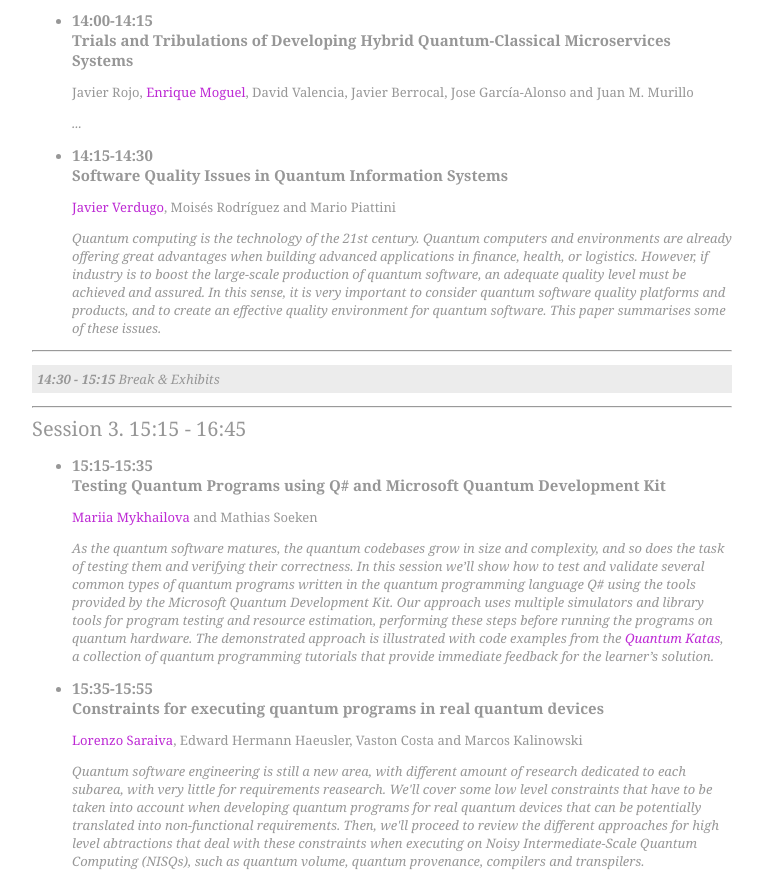
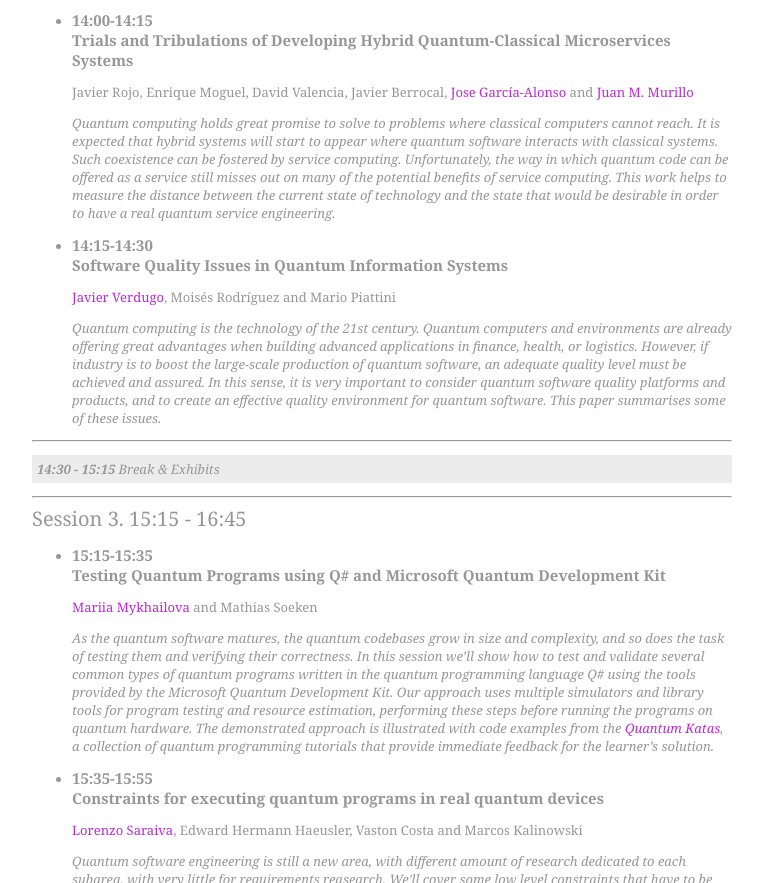
Before and after one commit to macariopolouclm/qset2022, a plain HTML site: page program.html in a window 1280 px wide. Shown: the part 2036-2919 px from the top of the page, without its empty margins (388-1151 px from the left). Drawn offline with Linux system fonts and the light colour scheme.

Commit message:
Add Jose García-Alonso

```diff
--- a/program.html
+++ b/program.html
@@ -121,8 +121,8 @@
           			<p><i>In the current Noisy Intermediate-Scale Quantum (NISQ) era, quantum computers exhibit short decoherence times (i.e., the time to maintain a stable quantum state) and limited accuracy of gate operations. Hence, the depth of a quantum circuit must be kept small to avoid erroneous execution. This forces quantum software engineers to embed small quantum software components into software architectures designed for classical hardware, actually transforming them into hybrid quantum software architectures. In this paper, we present a model-based approach to describe and analyze hybrid quantum software architectures. We discuss the extension of an existing Architecture Description Language (ADL) for modeling classical software architectures to a quantum ADL (qADL) to support software engineers in making architectural design decisions. Finally, we discuss how the reliability of such qADL models can be analyzed and design decisions can be automatically explored.</i></p>
           		</li>
           		<li class="talkTitle"><b>14:00-14:15</b> <br/><b>Trials and Tribulations of Developing Hybrid Quantum-Classical Microservices Systems</b>
-          			<p>Javier Rojo, <a href="./speakers.html#">Enrique Moguel</a>, David Valencia, Javier Berrocal, Jose García-Alonso and Juan M. Murillo</p>
-          			<p><i>...</i></p>
+          			<p>Javier Rojo, Enrique Moguel, David Valencia, Javier Berrocal, <a href="./speakers.html#speakerGarciaAlonso">Jose García-Alonso</a> and <a href="./speakers.html#keynote1">Juan M. Murillo</a></p>
+          			<p><i>Quantum computing holds great promise to solve to problems where classical computers cannot reach. It is expected that hybrid systems will start to appear where quantum software interacts with classical systems. Such coexistence can be fostered by service computing. Unfortunately, the way in which quantum code can be offered as a service still misses out on many of the potential benefits of service computing. This work helps to measure the distance between the current state of technology and the state that would be desirable in order to have a real quantum service engineering.</i></p>
           		</li>
           		<li class="talkTitle"><b>14:15-14:30</b> <br/><b>Software Quality Issues in Quantum Information Systems</b>
           			<p><a href="./speakers.html#speakerVerdugo">Javier Verdugo</a>, Moisés Rodríguez and Mario Piattini</p>
```
Also changed, not shown: speakers.html (+8 -1 lines), images/speakers/GarciaAlonso.jpg (added).
